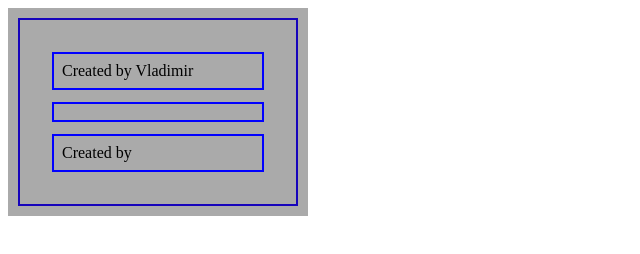
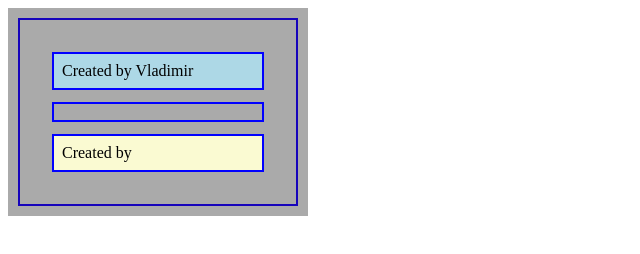
Before and after one commit to VladimirShuman/v-Exercise-01, a plain HTML site: page index.html in a window 1280 px wide. Shown: the whole page, without its empty margins (0-640 px from the left). Drawn offline with Linux system fonts and the light colour scheme.

Commit message:
V Created by colors

```diff
--- a/index.html
+++ b/index.html
@@ -13,7 +13,7 @@
       <div class="student-owner box-student">
         Created by Vladimir
       </div>
-      <div class="student-contributor box-student">
+      <div class="box-student">
 
       </div>
       <div class="student-contributor box-student">
--- a/style.css
+++ b/style.css
@@ -22,3 +22,9 @@ main{
   padding: 8px;
   margin: 12px;
 }
+.student-owner{
+  background-color: lightblue;
+}
+.student-contributor{
+  background-color: lightgoldenrodyellow;
+}
```
